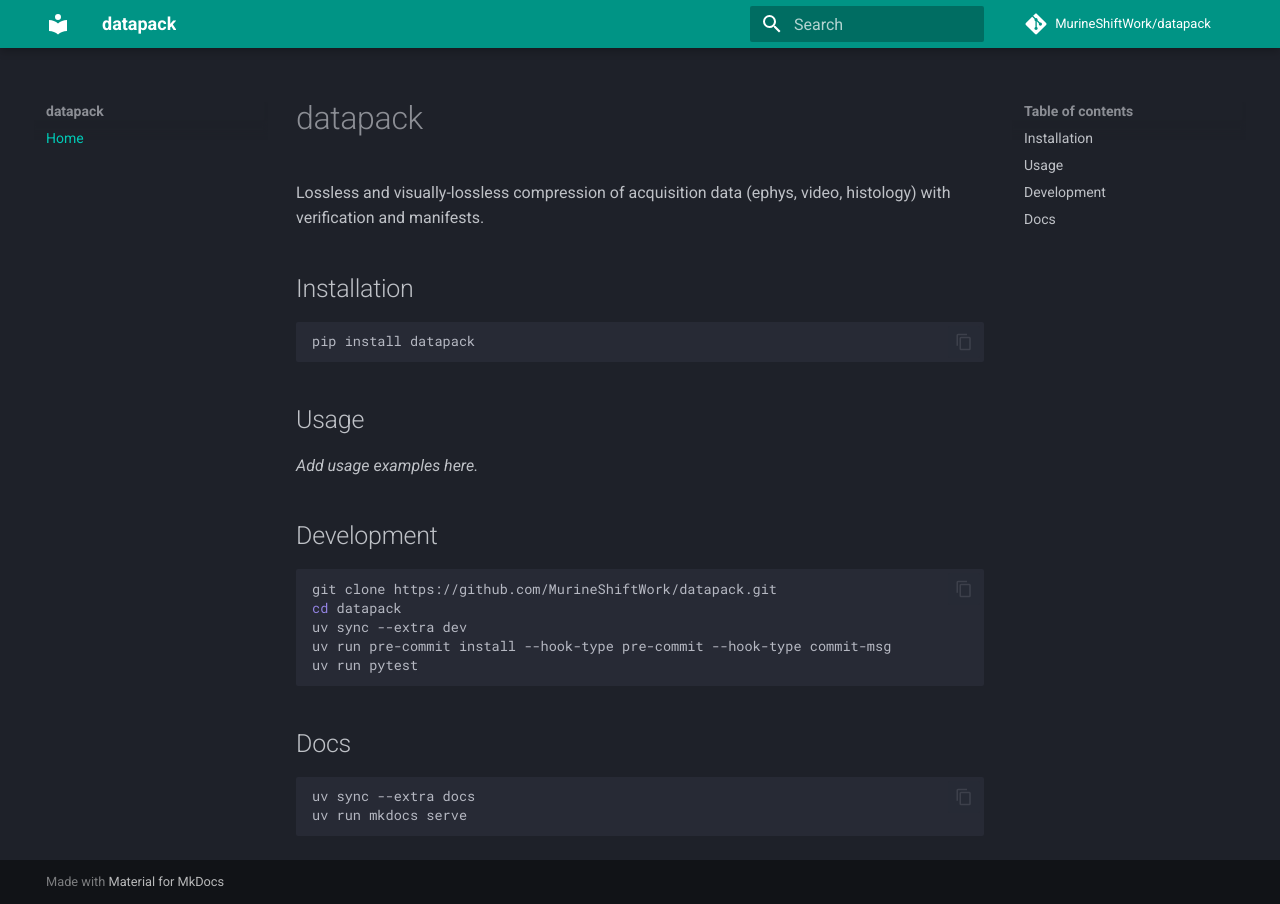
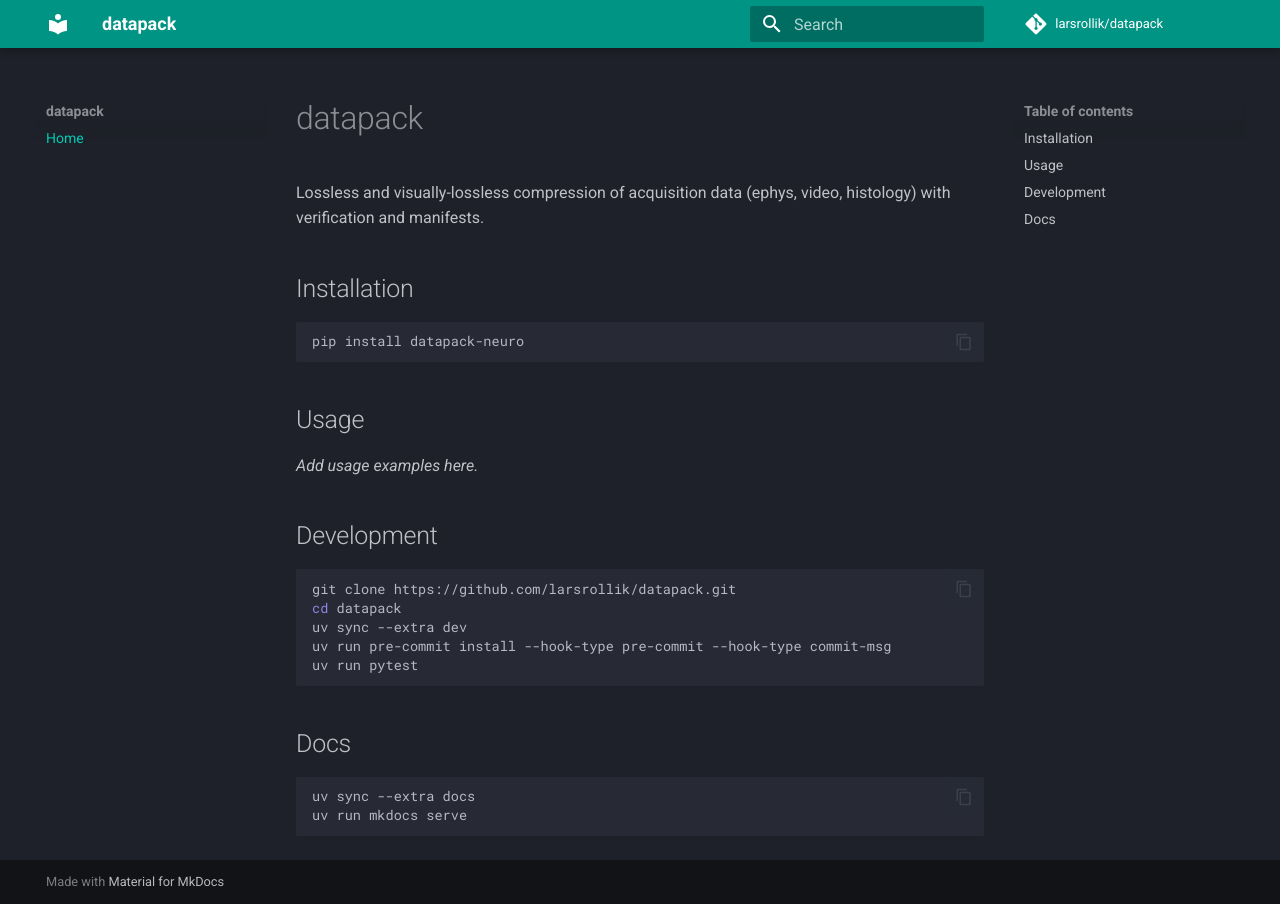
Before and after one commit to larsrollik/datapack, an MkDocs documentation site: the page built from docs/index.md, in a window 1280 px wide. Built offline with MkDocs 1.6.1 and Material for MkDocs 9.7.7, drawn with Linux system fonts in a browser that asks for light colours; comment, search, counter and statistics services are not loaded.

Commit message:
build: publish as datapack-neuro from the personal account
Every URL pointed at an organisation that will not host this package. The distribution is renamed
because an unrelated project already holds "datapack" on PyPI; the import name stays datapack, and the
README says so, since the mismatch is otherwise only discoverable by a failed install.

````diff
--- a/.copier-answers.yml
+++ b/.copier-answers.yml
@@ -4,7 +4,7 @@ _src_path: /mnt/fastdata/code/project_templates/templatepy
 author_email: lars@rollik.me
 author_name: Lars B. Rollik
 github_repo: datapack
-github_username: MurineShiftWork
+github_username: larsrollik
 license_type: noncommercial
 private_repo_deps: false
 project_description: Lossless and visually-lossless compression of acquisition data
--- a/docs/index.md
+++ b/docs/index.md
@@ -5,7 +5,7 @@ Lossless and visually-lossless compression of acquisition data (ephys, video, hi
 ## Installation
 
 ```sh
-pip install datapack
+pip install datapack-neuro
 ```
 
 ## Usage
@@ -15,7 +15,7 @@ _Add usage examples here._
 ## Development
 
 ```sh
-git clone https://github.com/MurineShiftWork/datapack.git
+git clone https://github.com/larsrollik/datapack.git
 cd datapack
 uv sync --extra dev
 uv run pre-commit install --hook-type pre-commit --hook-type commit-msg
--- a/mkdocs.yml
+++ b/mkdocs.yml
@@ -1,8 +1,8 @@
 site_name: datapack
 site_description: Lossless and visually-lossless compression of acquisition data (ephys, video, histology) with verification and manifests.
-site_url: https://MurineShiftWork.github.io/datapack/
-repo_url: https://github.com/MurineShiftWork/datapack
-repo_name: MurineShiftWork/datapack
+site_url: https://larsrollik.github.io/datapack/
+repo_url: https://github.com/larsrollik/datapack
+repo_name: larsrollik/datapack
 edit_uri: edit/main/docs/
 
 theme:
````
Also changed, not shown: README.md (+7 -4 lines), pyproject.toml (+4 -4 lines), 1 other file.
